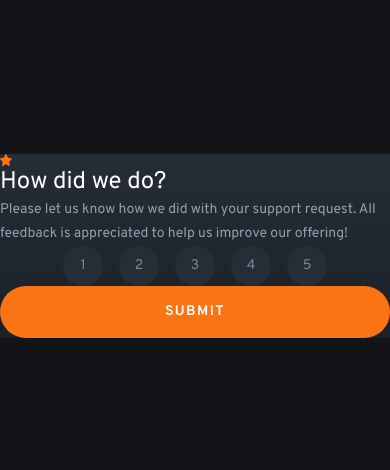
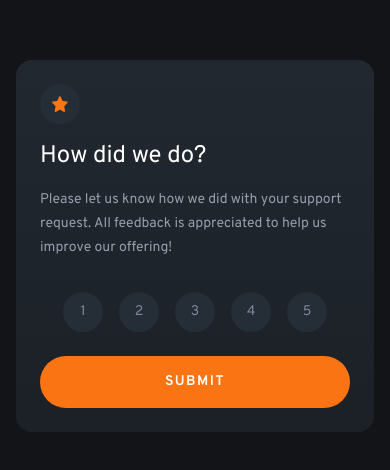
Before and after one commit to fkrunic/frontend-mentor-interactive-rating-component, a Vue app: page / in a window 390 px wide. Shown: the part 176-646 px from the top of the page. Built offline with nearby package versions, Linux system fonts and the light colour scheme.

Commit message:
mobile design

```diff
--- a/src/App.vue
+++ b/src/App.vue
@@ -10,12 +10,20 @@ import ButtonRating from './components/ButtonRating.vue';
     <div class="
       flex
       flex-col
+      gap-4
 
-      bg-gradient-to-b from-dark-blue to-dark-blue/50
+      p-6
+      m-4
+
+      rounded-2xl
+
+      bg-gradient-to-b from-dark-blue/80 to-dark-blue/50
       ">
 
-
-      <img class="w-3" src="./assets/img/icon-star.svg">
+      <!-- Star Icon -->
+      <div class="flex items-center justify-center w-10 h-10 rounded-full bg-dark-blue">
+        <img class="w-4" src="./assets/img/icon-star.svg" alt="rating">
+      </div>
 
       <!-- Callout -->
       <p class="text-white text-2xl">How did we do?</p>
@@ -25,7 +33,7 @@ import ButtonRating from './components/ButtonRating.vue';
       </p>
 
       <!-- Rating Selection -->
-      <div class="flex flex-row items-center justify-center gap-4">
+      <div class="flex flex-row items-center justify-center mt-4 gap-4">
         <ButtonRating
           v-for="rating of [1,2,3,4,5]"
           :key="rating"
@@ -41,6 +49,7 @@ import ButtonRating from './components/ButtonRating.vue';
         justify-center
         items-center
 
+        mt-2
         p-4
 
         bg-orange
```
